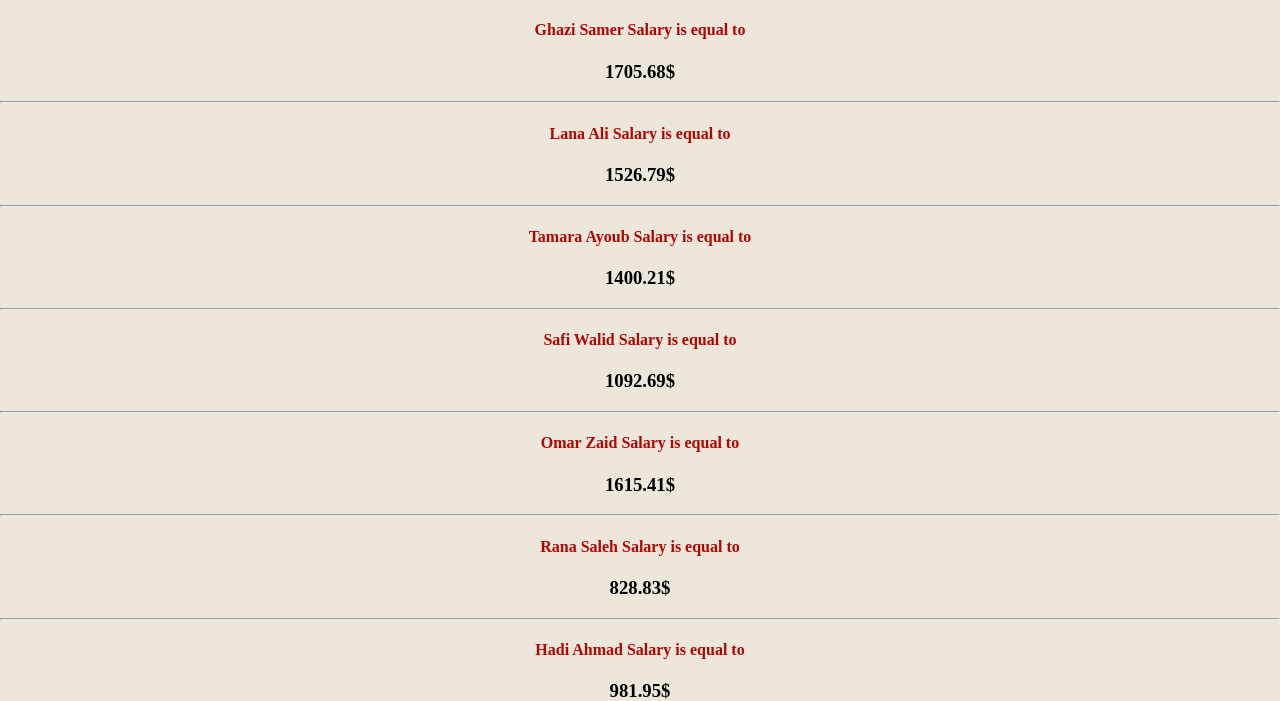
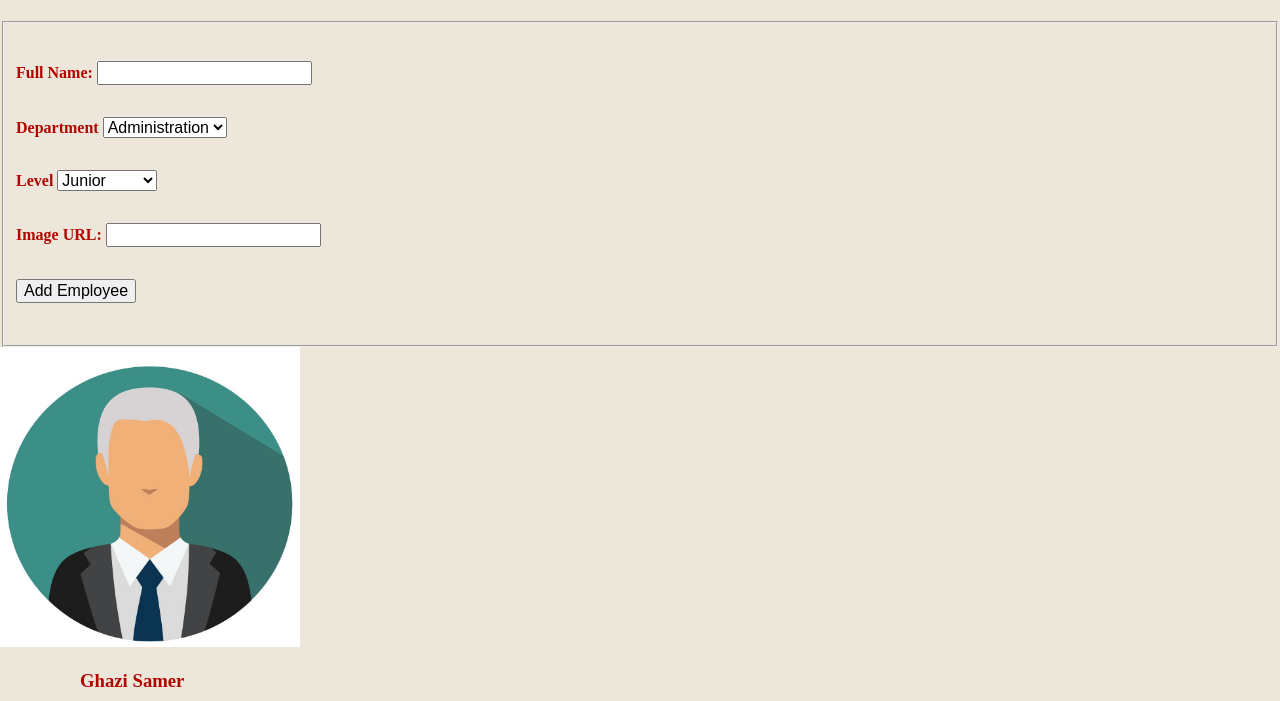
Before and after one commit to OmarSawalmeh/HR-management-system, a plain HTML site: page index.html in a window 1280 px wide. Shown: the part 112-813 px from the top of the page. Drawn offline with Linux system fonts and the light colour scheme.

Commit message:
Add Interactive Page

```diff
--- a/app.js
+++ b/app.js
@@ -1,6 +1,8 @@
 "use strict";
 
 // Constructor.....
+let allEmployees = []
+var emplIDGlobal = 0;
 function Employee(employee_ID, full_Name, department, level, image_URL, salary){
     this.employee_ID = employee_ID;
     this.full_Name = full_Name;
@@ -8,7 +10,11 @@ function Employee(employee_ID, full_Name, department, level, image_URL, salary){
     this.level = level;
     this.image_URL = image_URL;
     this.salary = salary;
+
+    emplIDGlobal = this.employee_ID;
+    allEmployees.push(this);
 }
+
 
 Employee.prototype.netSalary = function(){
     let minSalary;
@@ -28,24 +34,89 @@ Employee.prototype.netSalary = function(){
     let randomSalary = (Math.random() * (maxSalary-minSalary) ) + minSalary;
     var netSalaryE = randomSalary - (randomSalary * (7.5/100));
     return Math.round(netSalaryE * 100) / 100;
-    }
-
-Employee.prototype.render = function(){
-    document.write(`<h4 style="color: #B20600">${this.full_Name} Salary is equal to <h3>${this.netSalary()}$</h3></h4><hr>`);
 }
 
-let Ghazi = new Employee(1000, "Ghazi Samer", "Administration", "Senior");
-let Lana = new Employee(1001, "Lana Ali", "Finance", "Senior");
-let Tamara = new Employee(1002, "Tamara Ayoub", "Marketing", "Senior");
-let Safi = new Employee(1003, "Safi Walid", "Administration", "Mid-Senior");
-let Omar = new Employee(1004, "Omar Zaid", "Development", "Senior");
-let Rana = new Employee(1005, "Rana Saleh", "Development", "Junior");
-let Hadi = new Employee(1005, "Hadi Ahmad", "Finance", "Mid-Senior");
+Employee.prototype.createUniqueID = function(){
+    let n1 = Math.floor((Math.random()*10));
+    let n2 = Math.floor((Math.random()*10));
+    let n3 = Math.floor((Math.random()*10));
+    let n4 = Math.floor((Math.random()*10));
 
-Ghazi.render();
-Lana.render();
-Tamara.render();
-Safi.render();
-Omar.render();
-Rana.render();
-Hadi.render();
+    let idNumber = `${n1}${n2}${n3}${n4}`;
+        return idNumber;
+}
+
+
+
+let sectionEl = document.getElementById("cardSection");
+Employee.prototype.render = function(){
+
+    let image = document.createElement("img");
+    image.src = this.image_URL;
+    image.style.width = "300px";
+    image.style.height = "300px";
+    sectionEl.appendChild(image);
+
+    let fullName = document.createElement("h3");
+    fullName.textContent = this.full_Name;
+    fullName.style.marginLeft = "5rem";
+    fullName.style.color = "#B20600";
+    sectionEl.appendChild(fullName);
+
+    let employeeID = document.createElement("h5");
+    employeeID.textContent = ` ID: ${this.employee_ID}`;
+    employeeID.style.marginLeft = "6rem";
+    employeeID.style.color = '#006778';
+    sectionEl.appendChild(employeeID);
+
+    let department = document.createElement("h3");
+    department.textContent = `Department: ${this.department}`;
+    department.style.marginLeft = "1rem";
+    department.style.color = '#006778';
+    sectionEl.appendChild(department);
+
+    let level = document.createElement("h3");
+    level.textContent = `Level: ${this.level}`;
+    level.style.marginLeft = "4rem";
+    level.style.color = '#006778';
+    sectionEl.appendChild(level);
+
+    let uniqueID = document.createElement("h5");
+    uniqueID.textContent = this.createUniqueID();
+    uniqueID.style.marginLeft = "6.25rem";
+    uniqueID.style.color = '#006778';
+    sectionEl.appendChild(uniqueID);
+
+    // document.write(`<h4 style="color: #B20600">${this.full_Name} Salary is equal to <h3>${this.netSalary()}$</h3></h4><hr>`);
+}
+
+let Ghazi = new Employee(1000, "Ghazi Samer", "Administration", "Senior", "./assets/Ghazi.jpg");
+let Lana = new Employee(1001, "Lana Ali", "Finance", "Senior", "./assets/Lana.jpg");
+let Tamara = new Employee(1002, "Tamara Ayoub", "Marketing", "Senior", "./assets/Tamara.jpg");
+let Safi = new Employee(1003, "Safi Walid", "Administration", "Mid-Senior", "./assets/Safi.jpg");
+let Omar = new Employee(1004, "Omar Zaid", "Development", "Senior", "./assets/Omar.jpg");
+let Rana = new Employee(1005, "Rana Saleh", "Development", "Junior", "./assets/Rana.jpg");
+let Hadi = new Employee(1006, "Hadi Ahmad", "Finance", "Mid-Senior", "./assets/Hadi.jpg");
+
+for (let index = 0; index < allEmployees.length; index++) {
+    allEmployees[index].render();
+}
+
+
+// Task 8 ----->
+
+let formEl = document.getElementById("formID");
+formEl.addEventListener("submit", handleSubmit);
+
+function handleSubmit(event){
+    event.preventDefault();
+
+    let fullName = event.target.fullName.value;
+    let department = event.target.department.value;
+    let level = event.target.level.value;
+    let imageUrl = event.target.imageUrl.value;
+
+    let cuurent_ID = emplIDGlobal + 1;
+    let newEmployee = new Employee(cuurent_ID, fullName, department, level, imageUrl);
+    newEmployee.render();
+}
--- a/index.html
+++ b/index.html
@@ -14,10 +14,38 @@
         <nav class="navbar"><a href="./accounting.html"><h3 class="pageNav">Accounting</h3></a></nav>
     </header>
 
-    <main><script src="./app.js"></script></main>
-
+    <main>
+        <section>
+            <form id="formID">
+                <fieldset>
+                    <label for="fullName">Full Name:</label>
+                    <input type="text" name="fullName" id="fullName"><br>
+                    <label for="department">Department</label>
+                    <select name="department" id="department">
+                        <option value="administration">Administration</option>
+                        <option value="marketing">Marketing</option>
+                        <option value="development">Development</option>
+                        <option value="finance">Finance</option>
+                    </select><br>
+                    <label for="Level">Level</label>
+                    <select name="level" id="level">
+                        <option value="junior">Junior</option>
+                        <option value="midSenior">Mid-Senior</option>
+                        <option value="senior">Senior</option>
+                    </select><br>
+                    <label for="imageUrl">Image URL:</label>
+                    <input type="text" name="imageUrl" id="imageUrl"><br>
+                    <input type="submit" value="Add Employee" id="submit">
+                </fieldset>
+            </form>
+        </section>
+        <section id="cardSection">
+        </section>
+        <script src="./app.js"></script>
+    </main>
 
     <footer>
+        <hr>
         <h4>Contact Us On:<a class="web" href="https://web.facebook.com/?_rdc=1&_rdr">
             <i class="fa-brands fa-facebook"></i>Facebook:</a>
             <a class="web" href="https://web.facebook.com/?_rdc=1&_rdr">
--- a/style/index.css
+++ b/style/index.css
@@ -18,8 +18,17 @@ h1{
     color: tomato;
 }
 
-main{
-    text-align: center;
+label{
+    color: #B20600;
+    font-weight: 600;
+}
+
+#fullName, #department, #level, #imageUrl, #submit{
+    margin-bottom: 2rem;
+    font-size: 1rem;
+}
+#fullName{
+    margin-top: 2rem;
 }
 
 footer{
```
Also changed, not shown: assets/Ghazi.jpg (added), assets/Hadi.jpg (added), assets/Lana.jpg (added), assets/Omar.jpg (added), assets/Rana.jpg (added), assets/Safi.jpg (added), assets/Tamara.jpg (added), assets/card.png (added).
